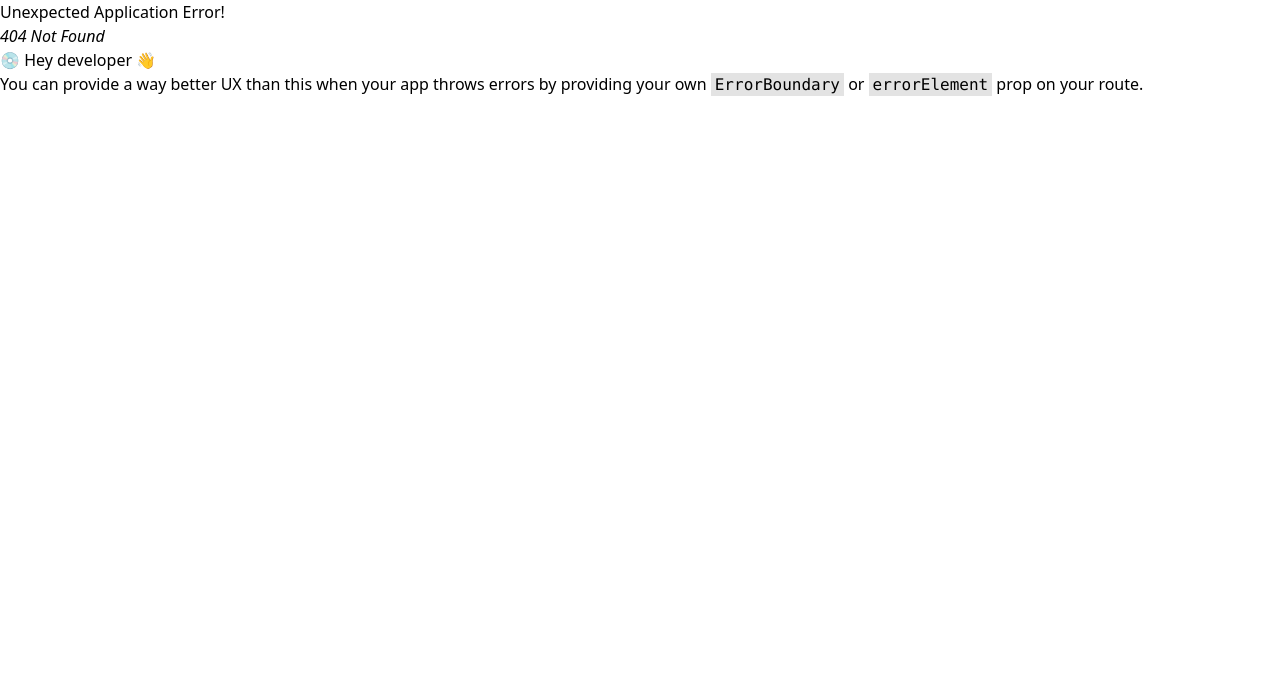
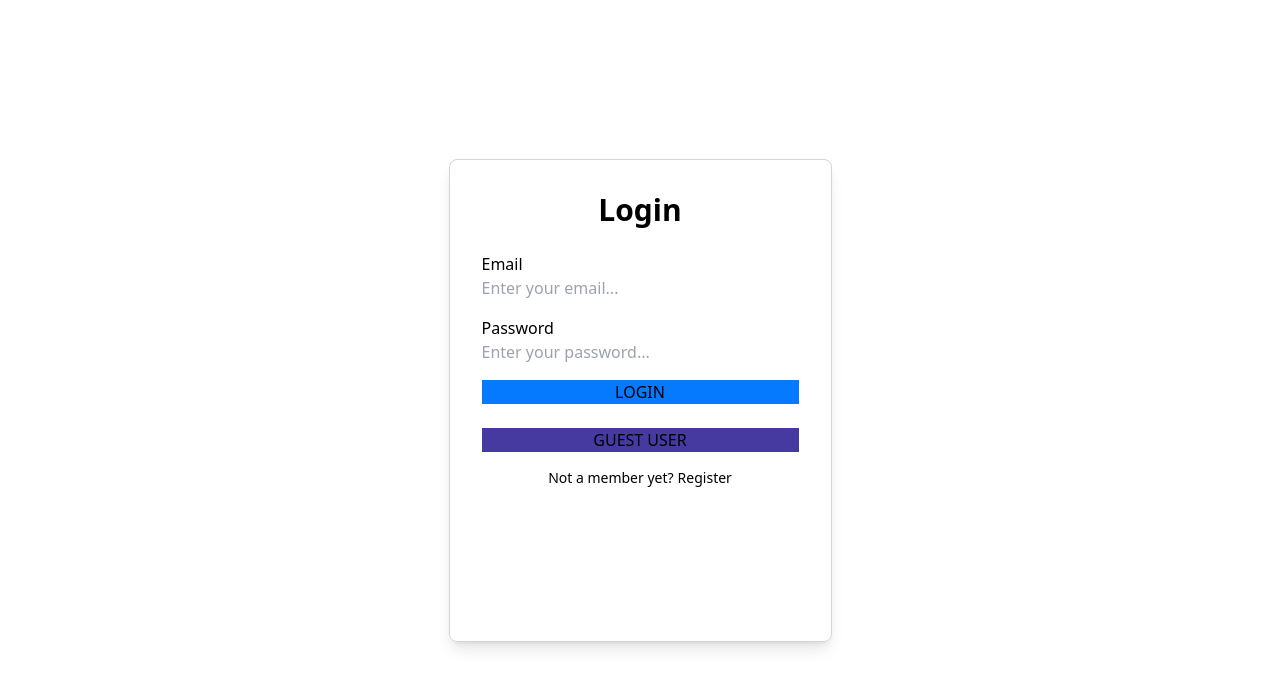
Before and after one commit to azizrahimov2509/adminpanel, a React (Vite) app: page /login in a window 1280 px wide. Before the commit this address had no page. Shown: the top 688 px of the page. Built offline with nearby package versions, Linux system fonts and the light colour scheme.

Commit message:
adminpanel

```diff
--- a/package.json
+++ b/package.json
@@ -11,6 +11,7 @@
   },
   "dependencies": {
     "antd": "^5.19.1",
+    "firebase": "^10.12.3",
     "react": "^18.3.1",
     "react-dom": "^18.3.1",
     "react-router-dom": "^6.24.1"
--- a/src/App.tsx
+++ b/src/App.tsx
@@ -1,3 +1,4 @@
+import React from "react";
 import {
   createBrowserRouter,
   Navigate,
@@ -7,12 +8,26 @@ import {
 import Layout from "./pages/Layout";
 import Dashboard from "./pages/Dashboard";
 import Products from "./pages/Products";
+import Login from "./pages/Login";
 
-function App() {
+const Redirect: React.FC<{ children: React.ReactNode }> = ({ children }) => {
+  const user = JSON.parse(window.localStorage.getItem("user") || "false");
+
+  return user ? <>{children}</> : <Navigate to="/login" />;
+};
+
 const router = createBrowserRouter([
   {
+    path: "/login",
+    element: <Login />,
+  },
+  {
     path: "/",
-      element: <Layout />,
+    element: (
+      <Redirect>
+        <Layout />
+      </Redirect>
+    ),
     children: [
       {
         index: true,
@@ -29,7 +44,9 @@ function App() {
     ],
   },
 ]);
+
+const App: React.FC = () => {
   return <RouterProvider router={router} />;
-}
+};
 
 export default App;
--- /dev/null
+++ b/src/farebase/config.ts
@@ -0,0 +1,16 @@
+import { initializeApp } from "firebase/app";
+import { getAuth } from "firebase/auth";
+import { getFirestore } from "firebase/firestore";
+
+const firebaseConfig = {
+  apiKey: "AIzaSyBhv0ELgOY22W4z7OfqdjYt0xa1HyD4ywU",
+  authDomain: "fn20-b9d6b.firebaseapp.com",
+  projectId: "fn20-b9d6b",
+  storageBucket: "fn20-b9d6b.appspot.com",
+  messagingSenderId: "989359144287",
+  appId: "1:989359144287:web:a19dcd123c4dd1585f8aea",
+};
+
+export const app = initializeApp(firebaseConfig);
+export const auth = getAuth(app);
+export const db = getFirestore(app);
--- a/src/pages/Layout/index.tsx
+++ b/src/pages/Layout/index.tsx
@@ -1,8 +1,18 @@
+import React, { useEffect } from "react";
 import Header from "../../components/Header";
 import Sidebar from "../../components/Sidebar";
-import { Outlet } from "react-router-dom";
+import { Outlet, useNavigate } from "react-router-dom";
 
-export default function Layout() {
+const Layout: React.FC = () => {
+  const navigate = useNavigate();
+  const user = JSON.parse(window.localStorage.getItem("user") || "null");
+
+  useEffect(() => {
+    if (!user) {
+      navigate("/login");
+    }
+  }, [user, navigate]);
+
   return (
     <div className="flex">
       <Sidebar />
@@ -14,4 +24,6 @@ export default function Layout() {
       </div>
     </div>
   );
-}
+};
+
+export default Layout;
--- /dev/null
+++ b/src/pages/Login/index.tsx
@@ -0,0 +1,117 @@
+import React, { useState, FormEvent, ChangeEvent } from "react";
+import { signInWithEmailAndPassword } from "firebase/auth";
+import { auth } from "../../farebase/config";
+import { Link, useNavigate } from "react-router-dom";
+
+const Login: React.FC = () => {
+  const [loginData, setLoginData] = useState({ email: "", password: "" });
+  const [error, setError] = useState("");
+  const navigate = useNavigate();
+
+  const handleLogin = (e: FormEvent<HTMLFormElement>) => {
+    e.preventDefault();
+
+    signInWithEmailAndPassword(auth, loginData.email, loginData.password)
+      .then((userCredential) => {
+        const user = userCredential.user;
+        const userData = {
+          displayName: user.displayName,
+          email: user.email,
+          photoURL: user.photoURL,
+        };
+        localStorage.setItem("user", JSON.stringify(userData));
+        navigate("/");
+      })
+      .catch((error) => {
+        const errorCode = error.code;
+        if (
+          errorCode === "auth/wrong-password" ||
+          errorCode === "auth/user-not-found"
+        ) {
+          setError("Incorrect email or password. Please try signing up.");
+        } else {
+          setError(error.message);
+        }
+        console.log(error.message);
+      });
+
+    setLoginData({ email: "", password: "" });
+  };
+
+  const handleChange = (e: ChangeEvent<HTMLInputElement>) => {
+    const { id, value } = e.target;
+    setLoginData((prev) => ({ ...prev, [id]: value }));
+  };
+
+  return (
+    <div className="flex justify-center items-center min-h-screen bg-base-200">
+      <form
+        className="w-[383px] h-[483px] max-w-md p-8 bg-base-100 rounded-lg shadow-lg border border-gray-300"
+        onSubmit={handleLogin}
+      >
+        <h2 className="text-3xl font-bold mb-6 text-center">Login</h2>
+        <div className="form-control mb-4">
+          <label className="label" htmlFor="email">
+            <span className="label-text">Email</span>
+          </label>
+          <input
+            id="email"
+            type="email"
+            placeholder="Enter your email..."
+            className="input input-bordered w-full"
+            value={loginData.email}
+            onChange={handleChange}
+            required
+          />
+        </div>
+
+        <div className="form-control mb-4">
+          <label className="label" htmlFor="password">
+            <span className="label-text">Password</span>
+          </label>
+          <input
+            id="password"
+            type="password"
+            placeholder="Enter your password..."
+            className="input input-bordered w-full"
+            value={loginData.password}
+            onChange={handleChange}
+            required
+          />
+        </div>
+
+        {error && <div className="text-red-500 text-sm mb-4">{error}</div>}
+
+        <div className="form-control">
+          <button
+            type="submit"
+            className="btn btn-primary w-full bg-[#057AFF] mb-6"
+          >
+            LOGIN
+          </button>
+        </div>
+
+        <div className="form-control">
+          <button
+            type="button"
+            className="btn btn-primary w-full bg-[#463AA1]"
+            onClick={() => navigate("/guest")}
+          >
+            GUEST USER
+          </button>
+        </div>
+
+        <div className="text-center mt-4">
+          <p className="text-sm">
+            Not a member yet?
+            <Link to="/signUp" className="link link-primary ml-1">
+              Register
+            </Link>
+          </p>
+        </div>
+      </form>
+    </div>
+  );
+};
+
+export default Login;
```
Also changed, not shown: 1 other file (tests, documents, lock files or other folders). Lines whose indentation alone changed are shown as unchanged.
